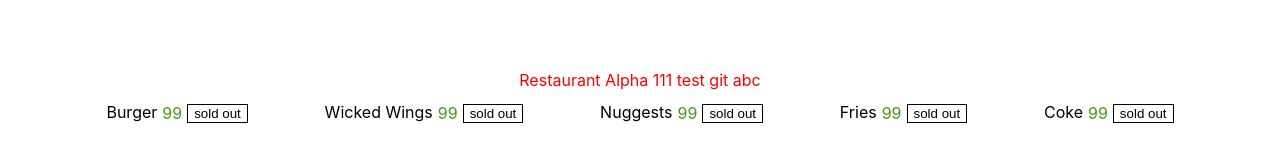
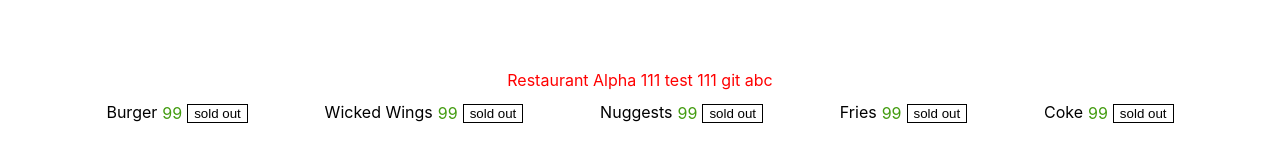
Before and after one commit to ltzx2004538/flexboxDemo, a React (Create React App) app in the folder flexbox/: page / in a window 1280 px wide. Shown: the part 403-563 px from the top of the page. Built offline with nearby package versions, Linux system fonts and the light colour scheme.

Commit message:
git test 3

```diff
--- a/flexbox/src/components/KFC/Restaurant/Restaurant.js
+++ b/flexbox/src/components/KFC/Restaurant/Restaurant.js
@@ -64,7 +64,7 @@ class Restaurant extends React.Component {
             <div className="restaurantList">
                 <div className="restaurant">
                     <div className='restaurant__name'>
-                        Restaurant Alpha 111 test
+                        Restaurant Alpha 111 test 111
                         git abc
                      </div>
                     <div className="restaurant__menu">
```
